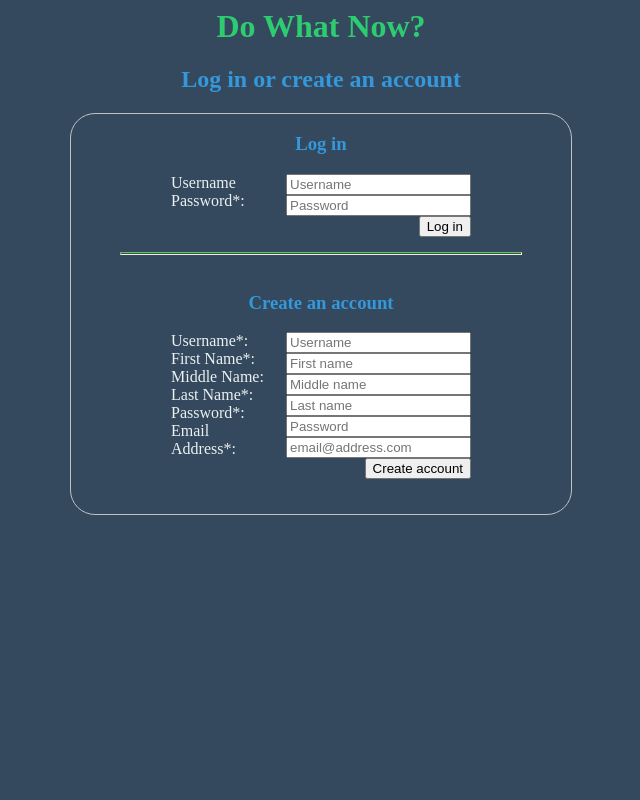
After one commit to JermJermJerm/Comp269Proj, a PHP site: page /index.php in a window 1280 px wide. The commit adds this page. Shown: the whole page, without its empty margins (319-959 px from the left). Run offline with PHP 8.4, Linux system fonts and the light colour scheme.

Commit message:
workin on it
Added functionality

TODO:  finish up insert query for creating an account and then
redirecting

```diff
--- a/PHP_Scripts/connectToDB.php
+++ b/PHP_Scripts/connectToDB.php
@@ -1,11 +1,17 @@
 <?php
-	$dsn = 'mysql:dbname=test;host=127.0.0.1';
-	$user = 'root';
-	$pass = '';
+	//PDO = dsn, username, password
+	//Create Php Database Object parameters
+	$dsn = "mysql:host=localhost;dbname=studentsDB";
+	$username = "root";
+	$password = "";
 
+    Try {
 
-	$db = new PDO($dsn, $user, $password);
+		//try to connect to the database using the parameters we set
+		$db = new PDO($dsn, $username, $password);
+    } catch (PDOException $err) {
 
-	//Use a try catch in the future to get connection success /errors
-
-?>
+        //Print out the error code if we can't
+        $error = $err->getMessage();
+        echo "<h2>Error: " . $error . "</h2>";
+    }
--- a/Project_TableScripts.sql
+++ b/Project_TableScripts.sql
@@ -1,3 +1,7 @@
+DROP DATABASE IF EXISTS studentsDB;
+CREATE DATABASE studentsDB;
+USE studentsDB;
+
 DROP TABLE IF EXISTS usersTable;
 DROP TABLE IF EXISTS teamsTable;
 DROP TABLE IF EXISTS membershipsTable;
--- /dev/null
+++ b/index.php
@@ -0,0 +1,79 @@
+<?php
+    #Create the session and connect to our database
+    #This will allow us to stay connected to the db with one connection
+    session_start(); //Start the session so we can use session variables
+
+    require_once('PHP_Scripts/connectToDB.php'); //Connect to our mysql db
+
+?>
+
+<html>
+
+<head>
+	<!-- CSS and JS -->
+	<link href="main.css" type="text/css" rel="stylesheet"/>
+</head>
+
+<body>
+		<!--
+			In the future:
+			Turn this into a PHP file
+			check the session array for a sessionid
+				if there is an active session, redirect to projects view
+				if not, do nothing so that the user can create an account or log in
+		-->
+
+
+
+		<h1 id="dowhatnow">Do What Now?</h1>
+		<h2>Log in or create an account</h2>
+
+		<div id="bigContainer">
+
+			<!--
+			Error code if there's an error with logging in
+			Use JS to check fields-> disable buttons until all fields are valid
+			-->
+
+			<h3>Log in</h3>
+			<form action="login.php" method="post" id="logInForm">
+				<label>Username</label>
+				<input type="text" id="userName" maxlength="20" placeholder="Username">
+
+				<label>Password<span class="required">*</span>:</label>
+				<input type="text" id="password" maxlength="32" placeholder="Password">
+
+				<input type="Submit" value="Log in" class="submitButton">
+			</form>
+			<br>
+			<hr>
+			<br>
+			<h3>Create an account</h3>
+			<form action="PHP_Scripts/account_create.php" method="post" id="createAccountForm">
+
+				<label>Username<span class="required">*</span>:</label>
+				<input type="text" id="userName" maxlength="20" name="userName" placeholder="Username">
+				<br>
+				<label>First Name<span class="required">*</span>:</label>
+				<input type="text" id="firstName" maxlength="20" name="firstName" placeholder="First name">
+				<br>
+				<label>Middle Name:</label>
+				<input type="text" id="middleName" maxlength="20" name="middleName" placeholder="Middle name">
+				<br>
+				<label>Last Name<span class="required">*</span>:</label>
+				<input type="text" id="lastName" maxlength="20" name="lastName" placeholder="Last name">
+				<br>
+				<label>Password<span class="required">*</span>:</label>
+				<input type="text" id="password" maxlength="32" name="password" placeholder="Password">
+				<br>
+				<label>Email Address<span class="required">*</span>:</label>
+				<input type="text" id="email" maxlength="32" name="email" placeholder="email@address.com">
+				<br>
+				<input type="submit" value="Create account" class="submitButton">
+
+			</form>
+
+		</div>
+</body>
+
+</html>
```
Also changed, not shown: PHP_Scripts/account_create.php (+13 -11 lines).
